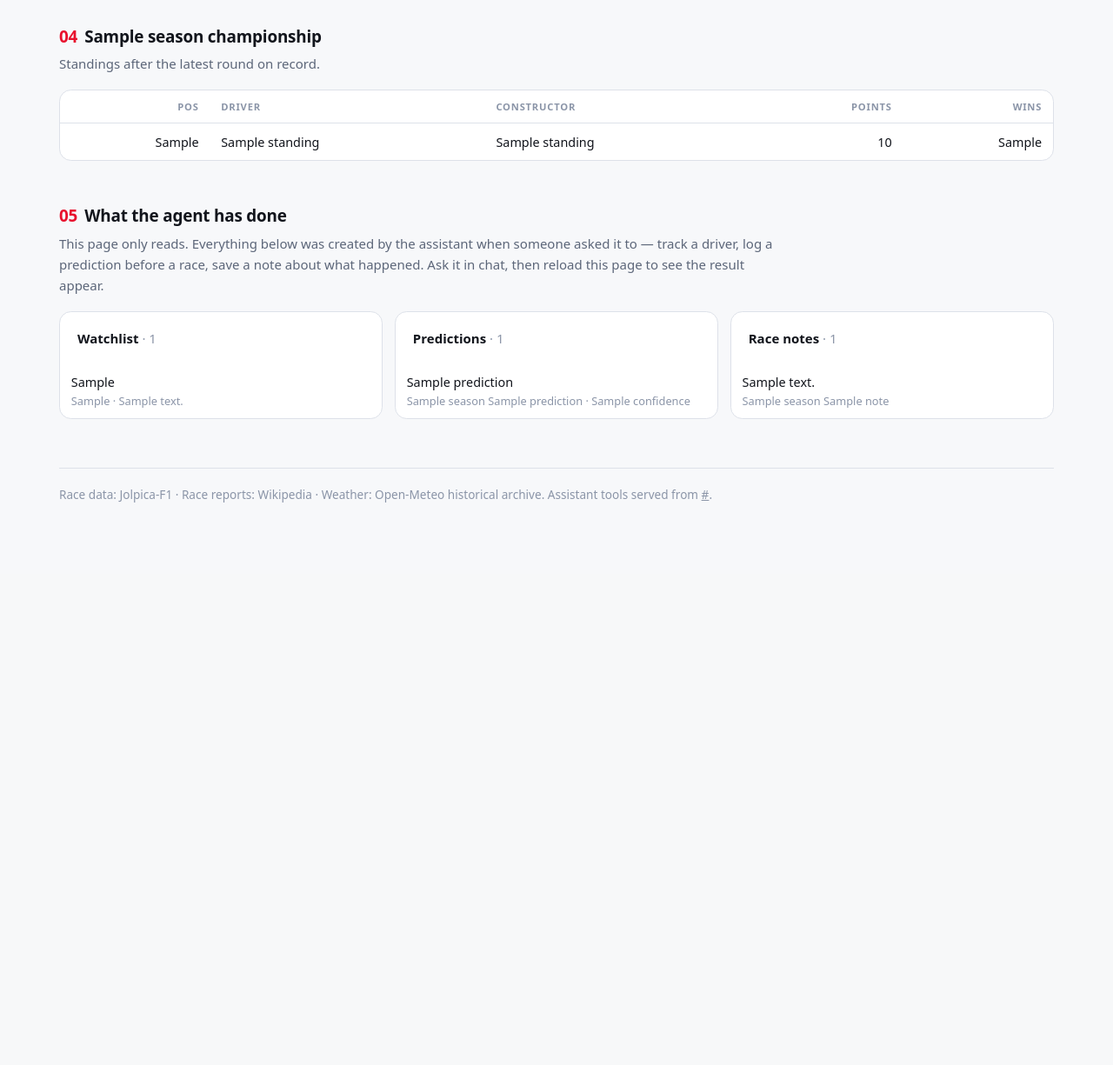
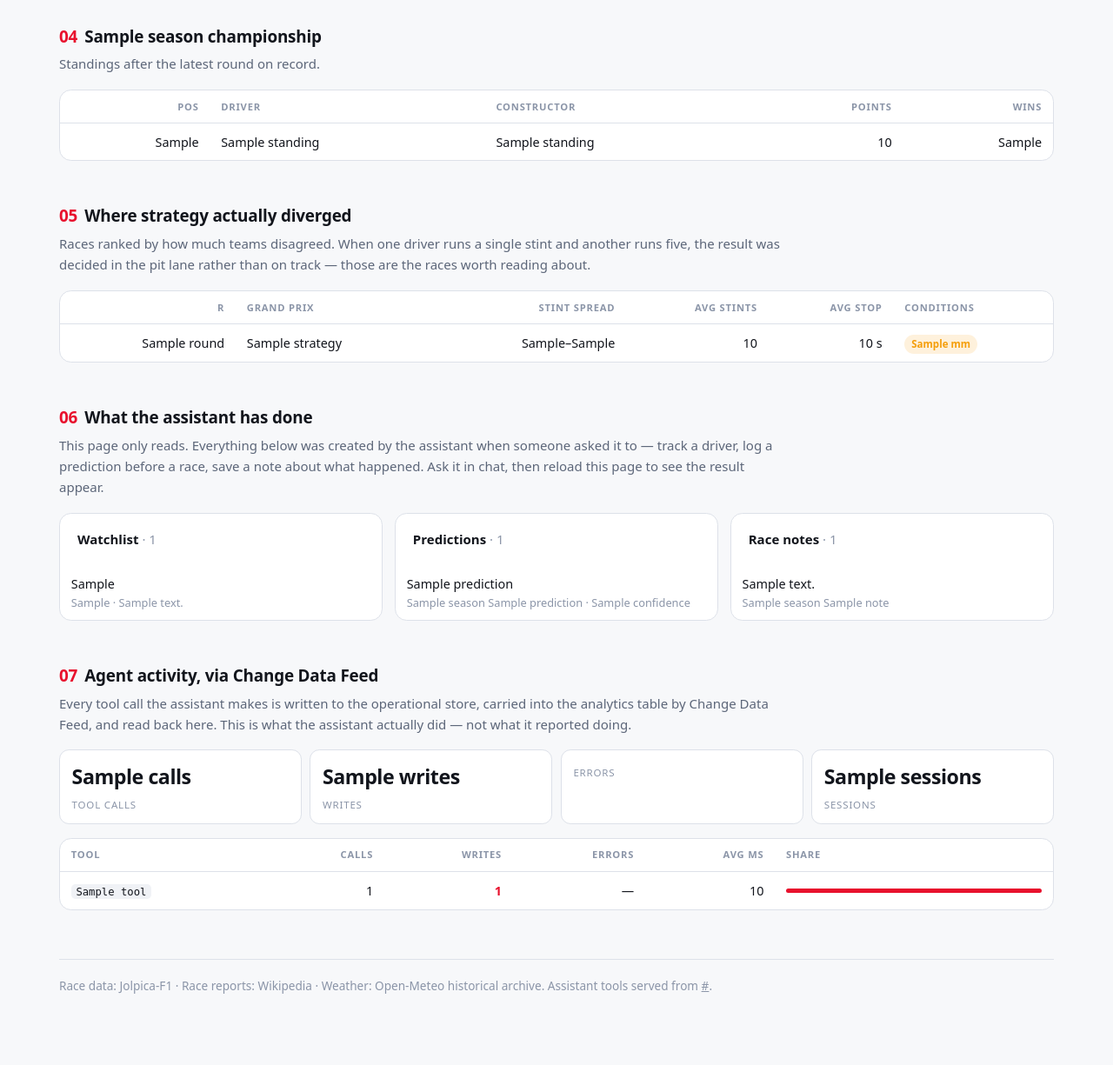
Before and after one commit to abhibastia/f1-strategy-copilot, a Flask app: template app/templates/index.html in a window 1280 px wide. Shown: the part 1758-2983 px from the top of the page at 87% size. Before the commit the page ends 2336 px from the top, so only its background shows below. Run offline with Flask 3, Linux system fonts and the light colour scheme; the template is opened without the code that fills it: most values are stand-ins (such as "Sample title", 1, 10 or a date in 2020).

Commit message:
Surface strategy divergence and CDF analytics in the app
Three additions, one of which fixes a gap a reviewer found immediately.

Search hits now link to the source race report. The URL was already in the
query results and simply never rendered, so a reader could see a promising
passage and had no way to read the rest of it.

"Where strategy actually diverged" ranks races by the spread in stint
counts. When one driver runs a single stint and another runs five, the
result was decided in the pit lane rather than on track - which is a far
better way to find interesting races than ordering by rainfall. The 2024
Japanese Grand Prix spans one to five stints on a dry day, and would never
have surfaced in a weather-led view.

"Agent activity, via Change Data Feed" reports per-tool call counts,
writes, errors and latency. It reads the aggregate from the operational
store rather than the Delta table the CDF job writes, because querying
Delta on every page render would spend a warehouse query per view and Free
Edition's daily quota is what kills demos. Delta remains the analytical
record; this mirrors it for serving.

The section also answers a criticism of the earlier build: the page was
shaped almost entirely around weather, while the agent had twelve tools.
Strategy and agent activity give it two more dimensions.

```diff
--- a/app/app.py
+++ b/app/app.py
@@ -60,6 +60,8 @@
             races=ui_data.season_races(season) if season else [],
             standings=ui_data.standings(season) if season else [],
             activity=ui_data.agent_activity(),
+            analytics=ui_data.agent_analytics(),
+            strategy=ui_data.strategy_races(season) if season else [],
             mcp_url=MCP_URL,
             error=None,
         )
@@ -71,6 +73,7 @@
         return render_template(
             "index.html", stats={}, thresholds=[], thesis=[], seasons=[],
             season=None, races=[], standings=[], activity={},
+            analytics={"tools": [], "totals": {}}, strategy=[],
             mcp_url=MCP_URL, error=str(exc),
         )
 
--- a/app/templates/index.html
+++ b/app/templates/index.html
@@ -114,7 +114,10 @@
   .hit-head .s { color:var(--dim); font-size:.8rem; }
   .sim { margin-left:auto; font-variant-numeric:tabular-nums; color:var(--accent);
          font-weight:600; font-size:.85rem; }
-  .hit p { margin:0; color:var(--muted); font-size:.9rem; }
+  .hit p { margin:0 0 .45rem; color:var(--muted); font-size:.9rem; }
+  .src { color:var(--accent); font-size:.83rem; font-weight:600;
+         text-decoration:none; }
+  .src:hover { text-decoration:underline; }
 
   .tabs { display:flex; gap:.3rem; border-bottom:1px solid var(--line);
           margin-bottom:1rem; flex-wrap:wrap; }
@@ -378,9 +381,43 @@
     {% endif %}
   </section>
 
+  <!-- ===================== STRATEGY ===================== -->
+  <section>
+    <h2><span class="num">05</span>Where strategy actually diverged</h2>
+    <p class="sub">
+      Races ranked by how much teams disagreed. When one driver runs a single
+      stint and another runs five, the result was decided in the pit lane rather
+      than on track — those are the races worth reading about.
+    </p>
+    <div class="panel scroll">
+      <table>
+        <thead><tr>
+          <th class="num">R</th><th>Grand Prix</th><th class="num">Stint spread</th>
+          <th class="num">Avg stints</th><th class="num">Avg stop</th>
+          <th>Conditions</th>
+        </tr></thead>
+        <tbody>
+        {% for r in strategy %}
+          <tr>
+            <td class="num">{{ r.round }}</td>
+            <td>{{ r.race_name }}</td>
+            <td class="num">{{ r.min_stints }}–{{ r.max_stints }}</td>
+            <td class="num">{{ r.avg_stints }}</td>
+            <td class="num">{{ (r.avg_stop_s ~ " s") if r.avg_stop_s else "—" }}</td>
+            <td>{% if r.precipitation_mm is not none %}
+                  <span class="pill {{ 'wet' if r.was_wet else 'dry' }}">
+                    {{ r.precipitation_mm }} mm</span>
+                {% else %}<span style="color:var(--dim)">no data</span>{% endif %}</td>
+          </tr>
+        {% endfor %}
+        </tbody>
+      </table>
+    </div>
+  </section>
+
   <!-- ===================== AGENT ===================== -->
   <section>
-    <h2><span class="num">05</span>What the agent has done</h2>
+    <h2><span class="num">06</span>What the assistant has done</h2>
     <p class="sub">
       This page only reads. Everything below was created by the assistant when
       someone asked it to — track a driver, log a prediction before a race, save
@@ -429,6 +466,52 @@
         {% else %}<div class="empty">No notes saved yet.</div>{% endif %}
       </div>
     </div>
+  </section>
+
+  <!-- ===================== CDF ANALYTICS ===================== -->
+  <section>
+    <h2><span class="num">07</span>Agent activity, via Change Data Feed</h2>
+    <p class="sub">
+      Every tool call the assistant makes is written to the operational store,
+      carried into the analytics table by Change Data Feed, and read back here.
+      This is what the assistant actually did — not what it reported doing.
+    </p>
+
+    {% if analytics.totals %}
+    <div class="stats" style="margin-top:0">
+      <div class="stat"><b>{{ analytics.totals.calls }}</b><span>Tool calls</span></div>
+      <div class="stat"><b>{{ analytics.totals.writes }}</b><span>Writes</span></div>
+      <div class="stat"><b>{{ analytics.totals.errors }}</b><span>Errors</span></div>
+      <div class="stat"><b>{{ analytics.totals.sessions }}</b><span>Sessions</span></div>
+    </div>
+    {% endif %}
+
+    {% if analytics.tools %}
+      {% set top = analytics.tools[0].call_count %}
+      <div class="panel scroll" style="margin-top:1rem">
+        <table>
+          <thead><tr><th>Tool</th><th class="num">Calls</th><th class="num">Writes</th>
+            <th class="num">Errors</th><th class="num">Avg ms</th>
+            <th style="width:28%">Share</th></tr></thead>
+          <tbody>
+          {% for t in analytics.tools %}
+            <tr>
+              <td><code>{{ t.tool_name }}</code></td>
+              <td class="num">{{ t.call_count }}</td>
+              <td class="num">{% if t.write_count %}<b style="color:var(--accent)">{{ t.write_count }}</b>{% else %}—{% endif %}</td>
+              <td class="num">{{ t.error_count or "—" }}</td>
+              <td class="num">{{ t.avg_duration_ms or "—" }}</td>
+              <td><div class="bar"><i style="width:{{ (t.call_count / top * 100)|round(1) }}%"></i></div></td>
+            </tr>
+          {% endfor %}
+          </tbody>
+        </table>
+      </div>
+    {% else %}
+      <div class="panel"><div class="empty">
+        No tool calls recorded yet. Ask the assistant something and reload.
+      </div></div>
+    {% endif %}
   </section>
 
 {% endif %}
@@ -481,6 +564,8 @@
         <span class="sim">${Number(r.similarity).toFixed(3)}</span>
       </div>
       <p>${esc(r.chunk_text).slice(0, 420)}…</p>
+      ${r.url ? `<a class="src" href="${esc(r.url)}" target="_blank" rel="noopener">
+          Read the full ${esc(r.section)} &rarr;</a>` : ""}
     </div>`).join("");
 }
 </script>
--- a/app/ui_data.py
+++ b/app/ui_data.py
@@ -159,6 +159,58 @@
     """, tuple(params))
 
 
+def agent_analytics() -> dict:
+    """Per-tool analytics materialised from the Change Data Feed.
+
+    Read from Lakebase rather than from the Delta table the CDF job writes:
+    querying Delta per page render would spend a SQL warehouse query every time
+    someone loads the page, which on Free Edition's daily quota is exactly the
+    behaviour that kills a demo. The Delta table is the analytical record; this
+    aggregate mirrors it for serving.
+
+    `cdf_materialised` reports whether the CDF job has run, so the page can say
+    "not yet materialised" instead of implying the loop does not exist.
+    """
+    tools = schema.query(f"""
+        SELECT tool_name,
+               count(*)                                              AS call_count,
+               count(*) FILTER (WHERE is_write)                      AS write_count,
+               count(*) FILTER (WHERE outcome <> 'ok')               AS error_count,
+               round(avg(duration_ms))                               AS avg_duration_ms,
+               count(DISTINCT session_id)                            AS sessions,
+               max(called_at)                                        AS last_called_at
+        FROM {schema.TOOL_CALLS}
+        GROUP BY tool_name ORDER BY call_count DESC""")
+    totals = schema.query(f"""
+        SELECT count(*) AS calls,
+               count(*) FILTER (WHERE is_write)        AS writes,
+               count(*) FILTER (WHERE outcome <> 'ok') AS errors,
+               count(DISTINCT session_id)              AS sessions
+        FROM {schema.TOOL_CALLS}""")[0]
+    return {"tools": tools, "totals": totals}
+
+
+def strategy_races(season: int, limit: int = 12) -> list[dict]:
+    """Races ranked by how much strategy varied — where stop counts differed
+    most between drivers, which is where the interesting decisions were."""
+    return schema.query("""
+        SELECT s.season, s.round, r.race_name, w.was_wet, w.precipitation_mm,
+               count(DISTINCT s.driver_id)                       AS drivers,
+               round(avg(s.stint_number)::numeric, 2)            AS avg_stints,
+               max(s.stint_number)                               AS max_stints,
+               min(s.stint_number)                               AS min_stints,
+               (SELECT round(avg(p.duration_s)::numeric, 2) FROM f1_pit_stops p
+                 WHERE p.season = s.season AND p.round = s.round
+                   AND p.duration_s IS NOT NULL AND p.duration_s < 120) AS avg_stop_s
+        FROM f1_stints s
+        JOIN f1_races r ON r.season = s.season AND r.round = s.round
+        LEFT JOIN f1_race_weather w ON w.season = s.season AND w.round = s.round
+        WHERE s.season = %s
+        GROUP BY 1,2,3,4,5
+        ORDER BY (max(s.stint_number) - min(s.stint_number)) DESC, s.round
+        LIMIT %s""", (int(season), int(limit)))
+
+
 def agent_activity() -> dict:
     """Everything the agent has written. Proof that the write tools work."""
     return {
```
